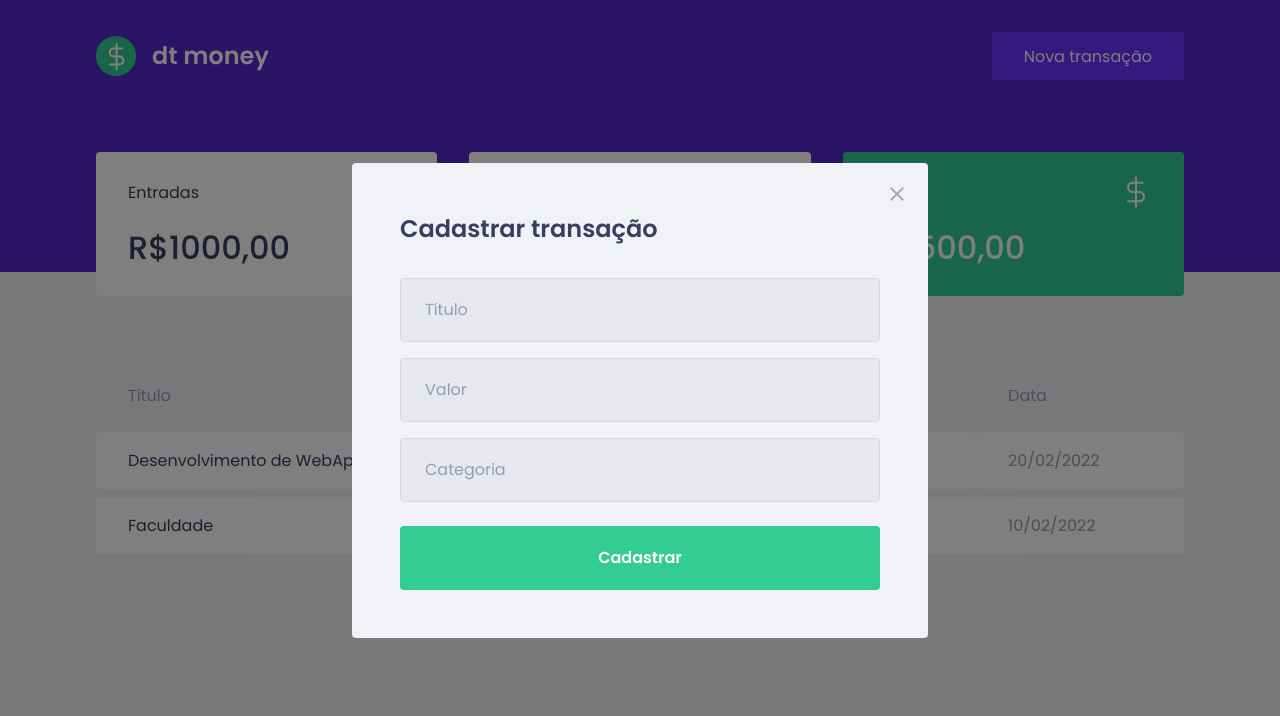
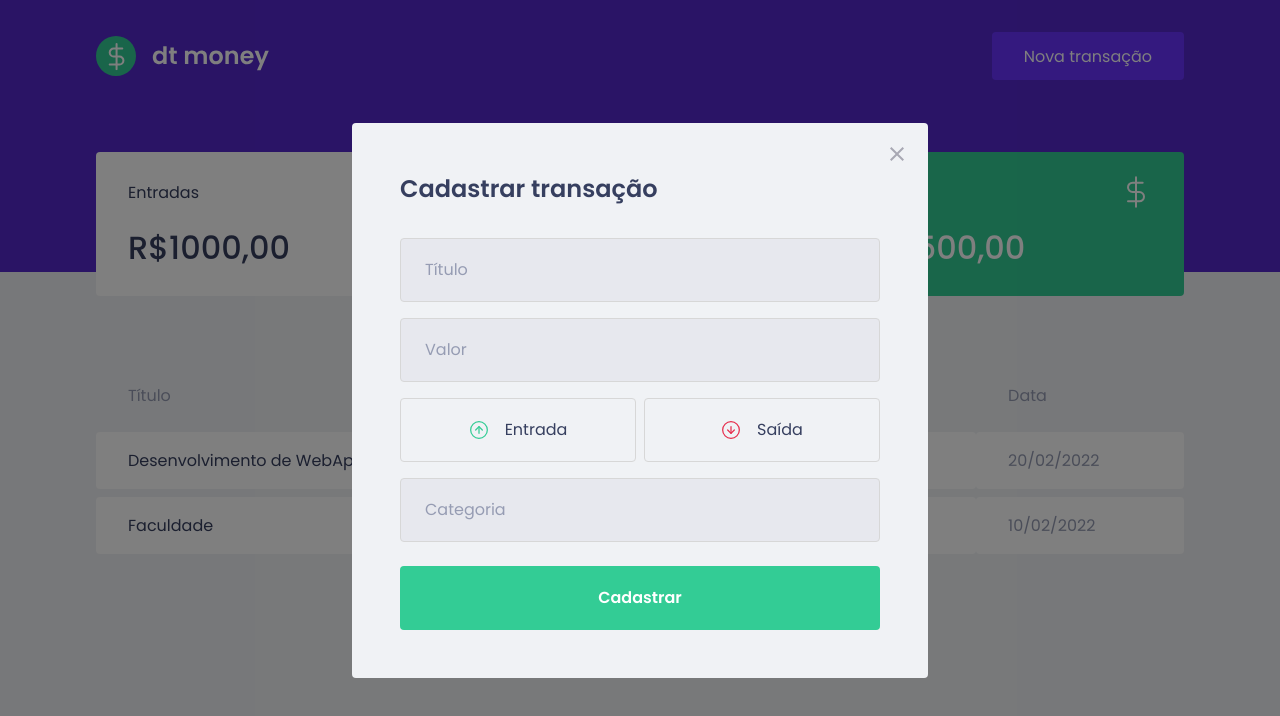
Before and after one commit to gabrielvbauer/dtmoney, a React (Create React App) app: page / in a window 1280 px wide. Both pictures are taken after a click on the button "Nova transação". Shown: the top 716 px of the page. Built offline with nearby package versions, Linux system fonts and the light colour scheme; no server answers; what miragejs would draw is missing.

Commit message:
feat: type buttons created

```diff
--- a/package.json
+++ b/package.json
@@ -5,6 +5,7 @@
   "dependencies": {
     "axios": "^0.27.2",
     "miragejs": "^0.1.45",
+    "polished": "^4.2.2",
     "react": "^18.2.0",
     "react-dom": "^18.2.0",
     "react-modal": "^3.15.1",
--- a/src/components/NewTransactionModal/index.tsx
+++ b/src/components/NewTransactionModal/index.tsx
@@ -1,6 +1,8 @@
 import Modal from 'react-modal';
 import closeImg from '../../assets/close.svg';
-import { Container } from './styles';
+import incomeImg from '../../assets/income.svg';
+import outcomeImg from '../../assets/outcome.svg';
+import { Container, TransactionTypeContainer } from './styles';
 
 interface NewTransactionModalProps {
   isOpen: boolean;
@@ -33,6 +35,23 @@
           type='number'
           placeholder='Valor'
         />
+
+        <TransactionTypeContainer>
+          <button
+            type='button'
+          >
+            <img src={incomeImg} alt="Entrada" />
+            <span>Entrada</span>
+          </button>
+
+          <button
+            type='button'
+          >
+            <img src={outcomeImg} alt="Saída" />
+            <span>Saída</span>
+          </button>
+        </TransactionTypeContainer>
+
         <input
           placeholder='Categoria'
         />
--- a/src/components/NewTransactionModal/styles.ts
+++ b/src/components/NewTransactionModal/styles.ts
@@ -1,4 +1,5 @@
 import styled from "styled-components";
+import { darken } from 'polished';
 
 export const Container = styled.form`
   h2 {
@@ -47,3 +48,40 @@
     }
   }
 `
+
+export const TransactionTypeContainer = styled.div`
+  margin: 1rem 0;
+  display: grid;
+  grid-template-columns: 1fr 1fr;
+  gap: 0.5rem;
+
+  button {
+    height: 4rem;
+    border: 1px solid #d7d7d7;
+    border-radius: 0.25rem;
+
+    background: transparent;
+
+    display: flex;
+    align-items: center;
+    justify-content: center;
+
+    transition: border-color 0.2s;
+
+    &:hover {
+      border-color: ${darken(0.1, '#d7d7d7')};
+    }
+
+    img {
+      width: 20px;
+      height: 20px;
+    }
+
+    span {
+      display: inline-block;
+      margin-left: 1rem;
+      font-size: 1rem;
+      color: var(--text-title);
+    }
+  }
+`
```
Also changed, not shown: 1 other file (tests, documents, lock files or other folders).
